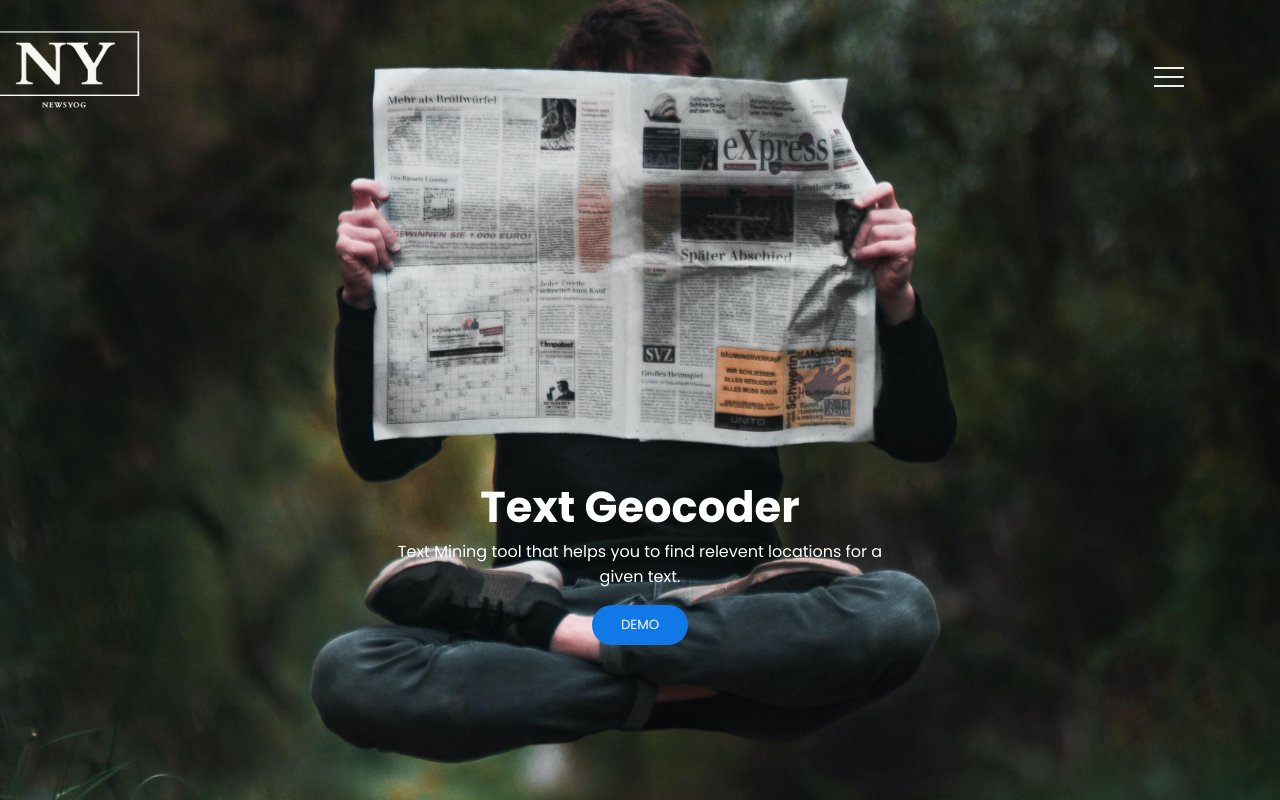
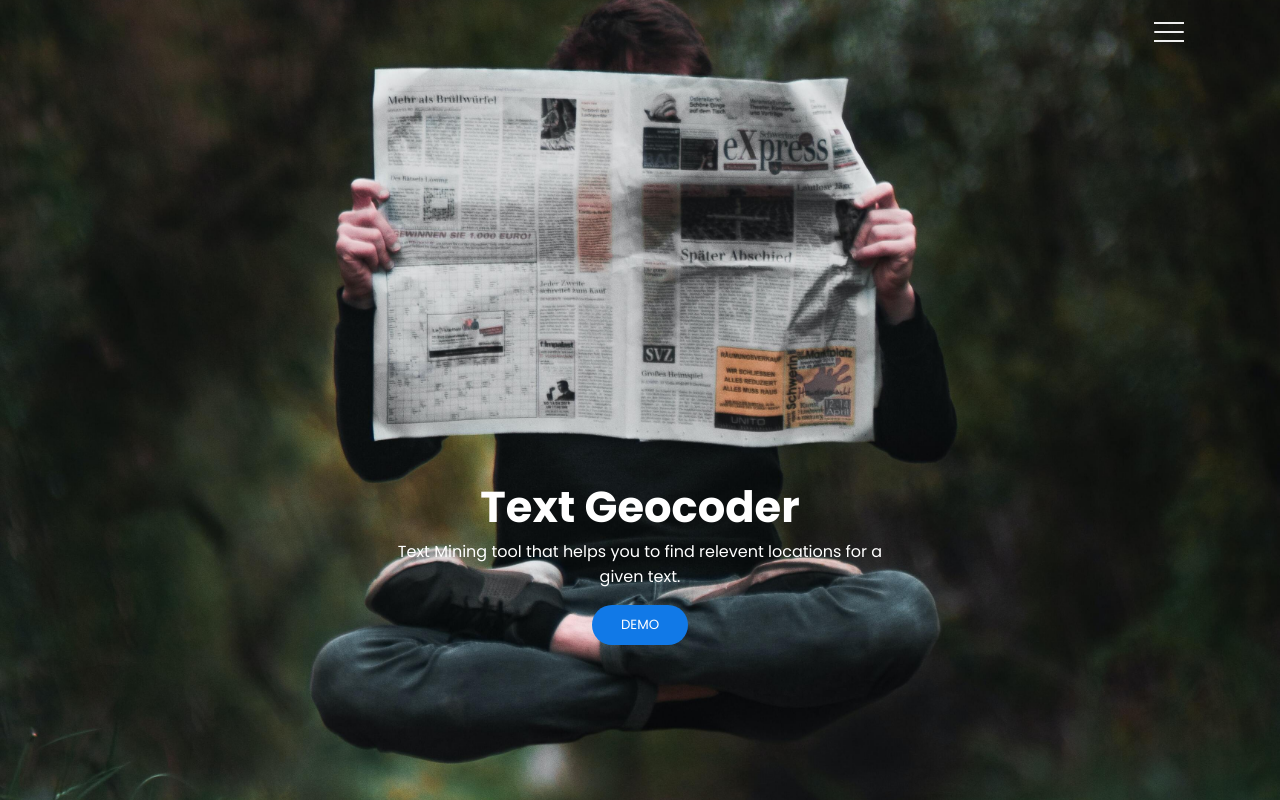
Before and after one commit to Tejender1521/news-yog, a React (Create React App) app: page / in a window 1280 px wide. Built offline with nearby package versions, Linux system fonts and the light colour scheme.

Commit message:
Initial build

```diff
--- a/src/component/Demo/Demo.jsx
+++ b/src/component/Demo/Demo.jsx
@@ -26,7 +26,6 @@ const Demo = () => {
     var raw = JSON.stringify({
       key: search,
     });
-
     var requestOptions = {
       method: "POST",
       headers: myHeaders,
@@ -34,10 +33,11 @@ const Demo = () => {
       redirect: "follow",
     };
 
-    fetch("http://13.127.36.126:5000/nycoder", requestOptions)
+    fetch("http://13.127.36.126:5000/nycoder_spacy", requestOptions)
       .then((response) => response.json())
       .then((result) => {
         manipulateData(result);
+        console.log(result);
       })
       .catch((error) => {
         console.log("error", error);
@@ -76,27 +76,6 @@ const Demo = () => {
       case "result":
         return (
           <div className="result-container">
-            {/* {manipulatedSearch?.map((item, index) => {
-              return (
-                <>
-                  <span
-                    key={index}
-                    style={{
-                      color: data[item] ? "#FF5B00" : "black",
-                      padding: data[item] ? "0 .2rem 0 .2rem" : "",
-                      fontWeight: data[item] ? "bold" : "400",
-                      textDecoration: data[item] ? "underline" : "",
-                      textDecorationColor: data[item] ? "#0E185F" : "",
-                      textDecorationThickness: data[item] ? "2px" : "",
-                    }}
-                  >
-                    {item}
-                  </span>
-                  {index !== manipulatedSearch.length - 1 && <span> </span>}
-                </>
-              );
-            })} */}
-
             <Highlighter
               searchWords={data}
               autoEscape={true}
--- a/src/component/Home/Home.jsx
+++ b/src/component/Home/Home.jsx
@@ -23,7 +23,7 @@ const Home = () => {
         <div className="navbar">
           <div className="menu">
             <h3 className="logo">
-              <span><img src={require("../../assests/applogo.png") } alt="logo"/></span>
+              {/* <span><img src={require("../../assests/applogo.png") } alt="logo"/></span> */}
             </h3>
             <motion.div
               whileHover={{ scale: 1.1 }}
```
